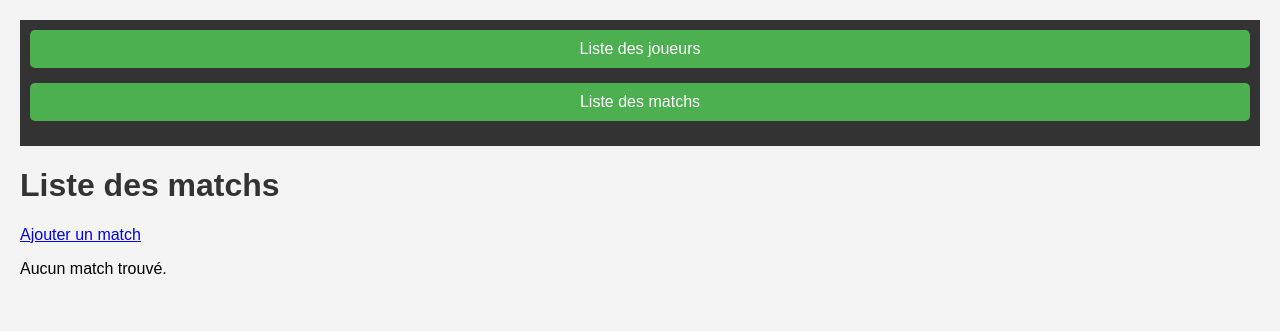
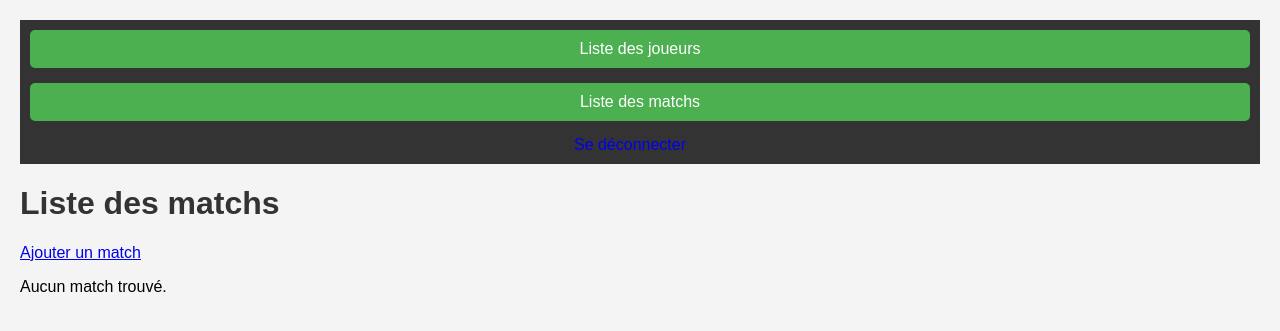
Before and after one commit to IceliosPY/R301-Site, a PHP site: page /ListeMatch.php in a window 1280 px wide. Shown: the top 331 px of the page. Run offline with PHP 8.4, Linux system fonts and the light colour scheme; a user stored in the database is signed in; data that the repository does not hold is empty.

Commit message:
Bouton deconnecter

```diff
--- a/Projet_PHP/CSS/header.php
+++ b/Projet_PHP/CSS/header.php
@@ -7,6 +7,8 @@
         <ul>
             <li><a href="ListeJoueur.php"><button class="nav-button">Liste des joueurs</button></a></li>
             <li><a href="ListeMatch.php"><button class="nav-button">Liste des matchs</button></a></li>
+            <li><a href="?deconnexion=true">Se déconnecter</a></li>
+
             <!-- Ajouter d'autres liens si nécessaire -->
         </ul>
     </nav>
--- a/Projet_PHP/ListeJoueur.php
+++ b/Projet_PHP/ListeJoueur.php
@@ -46,8 +46,6 @@ if (isset($_GET['supprimer'])) {
 
     <h1>Liste des joueurs</h1>
 
-    <a href="?deconnexion=true">Se déconnecter</a>
-
     <!-- Bouton pour ajouter un joueur -->
     <div>
         <a href="CreationJoueur.php" class="btn btn-primary">Ajouter un joueur</a>
```
